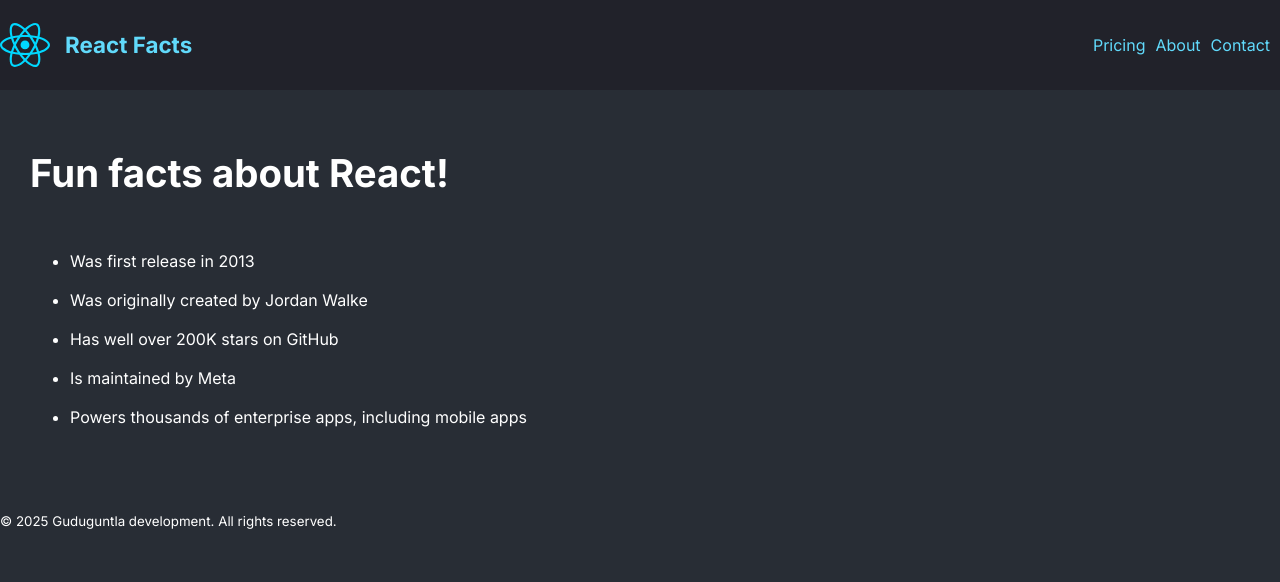
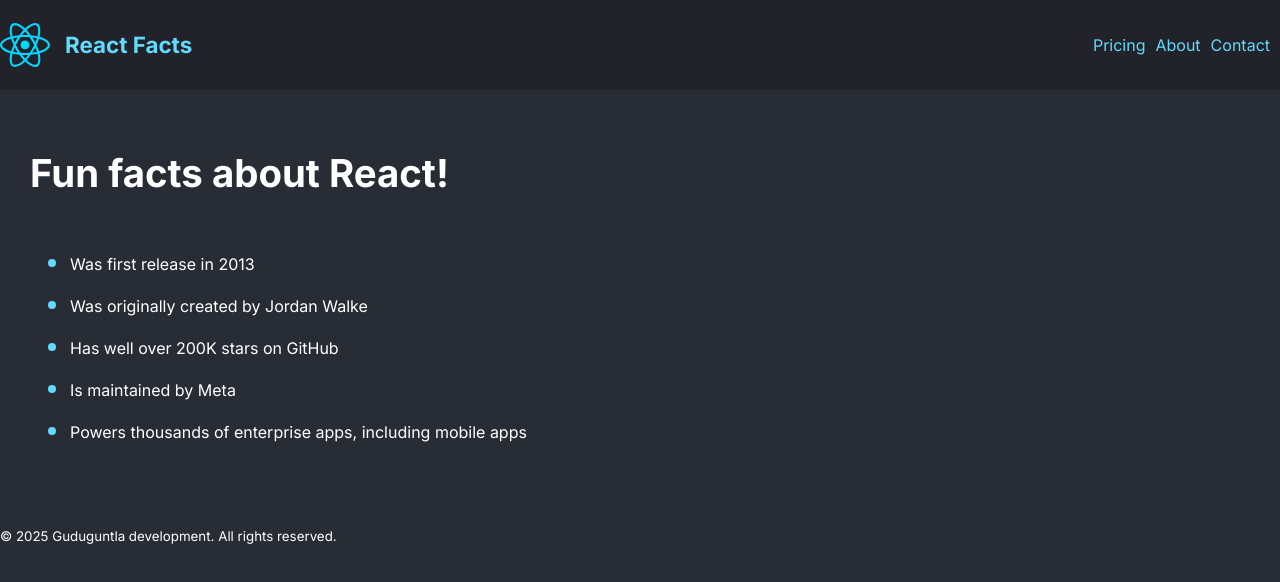
Before and after one commit to sreejaguduguntla/ReactApp1, a React (Vite) app: page / in a window 1280 px wide. Shown: the top 582 px of the page. Built offline with nearby package versions, Linux system fonts and the light colour scheme.

Commit message:
changes to Bullet points

```diff
--- a/src/index.css
+++ b/src/index.css
@@ -66,3 +66,9 @@ main > h1 {
   padding-block: 10px;
   line-height: 19px;
 }
+
+.facts-list > li::marker {
+  /* Marker is for styling the bullet points */
+  font-size: 1.5rem;
+  color: #61DAFB;
+}
```
